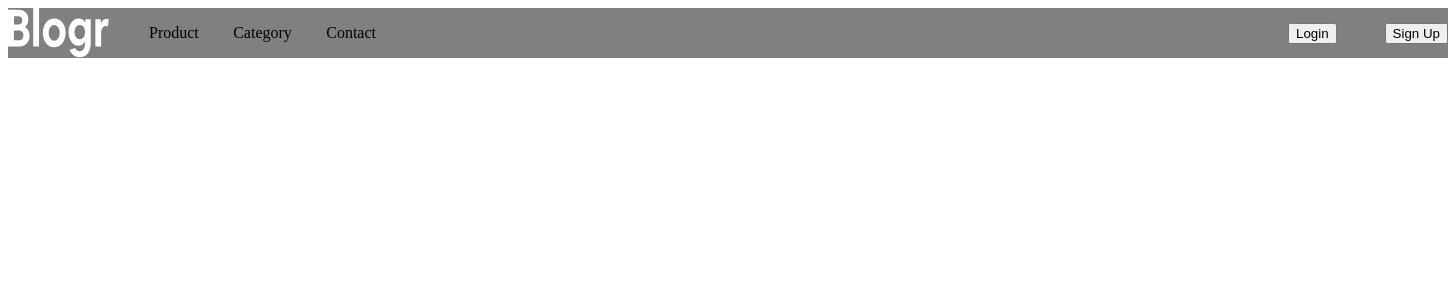
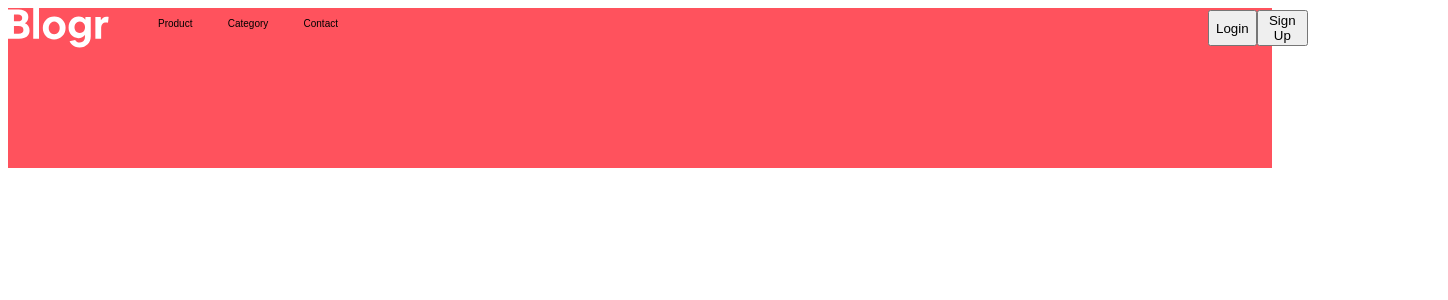
Before and after one commit to Vahe-Sevachyan/blogr-landing-page, a Vue app: page / in a window 1280 px wide. Shown: the top 300 px of the page, 1448 px wide, since content can reach past the window. Built offline with nearby package versions, Linux system fonts and the light colour scheme.

Commit message:
testing out css style reset

```diff
--- a/src/App.vue
+++ b/src/App.vue
@@ -10,21 +10,15 @@ export default {
 
 <template>
   <div class="main-container">
-    <NavBar />
+    <div class="header">
+      <NavBar />
+    </div>
   </div>
 </template>
 
 <style scoped>
-.logo {
-  height: 6em;
-  padding: 1.5em;
-  will-change: filter;
-  transition: filter 300ms;
-}
-.logo:hover {
-  filter: drop-shadow(0 0 2em #646cffaa);
-}
-.logo.vue:hover {
-  filter: drop-shadow(0 0 2em #42b883aa);
+.header {
+  background-color: hsl(356, 100%, 66%);
+  height: 20vh;
 }
 </style>
--- /dev/null
+++ b/src/assets/style-guide.md
@@ -0,0 +1,49 @@
+# Front-end Style Guide
+
+## Layout
+
+The designs were created to the following widths:
+
+- Mobile: 375px
+- Desktop: 1440px
+
+## Colors
+
+### Primary
+
+- Light red (CTA text): hsl(356, 100%, 66%)
+- Very light red (CTA hover background): hsl(355, 100%, 74%)
+- Very dark blue (headings): hsl(208, 49%, 24%)
+
+### Neutral
+
+- White (text): hsl(0, 0%, 100%)
+- Grayish blue (footer text): hsl(240, 2%, 79%)
+- Very dark grayish blue (body copy): hsl(207, 13%, 34%)
+- Very dark black blue (footer background): hsl(240, 10%, 16%)
+
+### Gradient
+
+Background gradient - Intro/CTA mobile nav:
+
+- Very light red: hsl(13, 100%, 72%)
+- Light red: hsl(353, 100%, 62%)
+
+Background gradient - body:
+
+- Very dark gray blue: hsl(237, 17%, 21%)
+- Very dark desaturated blue: hsl(237, 23%, 32%)
+
+## Typography
+
+### Body Copy
+
+- Font size: 16px
+
+### Fonts
+
+- Family: [Overpass](https://fonts.google.com/specimen/Overpass?preview.text_type=custom)
+- Weights: 300, 600
+
+- Family: [Ubuntu](https://fonts.google.com/specimen/Ubuntu?preview.text_type=custom)
+- Weights: 400, 500, 700
--- /dev/null
+++ b/src/components/HeroSection.vue
@@ -0,0 +1,3 @@
+<script></script>
+<template></template>
+<style></style>
--- a/src/components/NavBar.vue
+++ b/src/components/NavBar.vue
@@ -24,20 +24,20 @@ export default {
 
 <style scoped>
 .nav-section {
-  background-color: grey;
-  width: 90rem;
+  /* background-color: grey; */
+  width: 130rem;
   display: flex;
   justify-content: space-between;
   align-items: center;
 }
 .nav-menu {
   display: flex;
-  width: 23rem;
+  width: 33rem;
   justify-content: space-between;
 }
 .nav-links {
   display: flex;
-  width: 40rem;
+  width: 18rem;
   justify-content: space-between;
   list-style: none;
 }
--- a/src/style.css
+++ b/src/style.css
@@ -1,79 +1,19 @@
-/* :root {
-  font-family: Inter, system-ui, Avenir, Helvetica, Arial, sans-serif;
-  line-height: 1.5;
-  font-weight: 400;
-
-  color-scheme: light dark;
-  color: rgba(255, 255, 255, 0.87);
-  background-color: #242424;
-
-  font-synthesis: none;
-  text-rendering: optimizeLegibility;
-  -webkit-font-smoothing: antialiased;
-  -moz-osx-font-smoothing: grayscale;
+*,
+*::before,
+*::after {
+  box-sizing: border-box;
 }
-
-a {
-  font-weight: 500;
-  color: #646cff;
-  text-decoration: inherit;
+*:focus {
+  outline: 3px dashed #228bec;
 }
-a:hover {
-  color: #535bf2;
+html {
+  font: 62.5% / 1.15 sans-serif;
 }
-
-body {
-  margin: 0;
-  display: flex;
-  place-items: center;
-  min-width: 320px;
-  min-height: 100vh;
+h1,
+h2 {
+  margin-bottom: 0;
 }
-
-h1 {
-  font-size: 3.2em;
-  line-height: 1.1;
+ul {
+  list-style: none;
+  padding: 0;
 }
-
-button {
-  border-radius: 8px;
-  border: 1px solid transparent;
-  padding: 0.6em 1.2em;
-  font-size: 1em;
-  font-weight: 500;
-  font-family: inherit;
-  background-color: #1a1a1a;
-  cursor: pointer;
-  transition: border-color 0.25s;
-}
-button:hover {
-  border-color: #646cff;
-}
-button:focus,
-button:focus-visible {
-  outline: 4px auto -webkit-focus-ring-color;
-}
-
-.card {
-  padding: 2em;
-}
-
-#app {
-  max-width: 1280px;
-  margin: 0 auto;
-  padding: 2rem;
-  text-align: center;
-}
-
-@media (prefers-color-scheme: light) {
-  :root {
-    color: #213547;
-    background-color: #ffffff;
-  }
-  a:hover {
-    color: #747bff;
-  }
-  button {
-    background-color: #f9f9f9;
-  }
-} */
```
